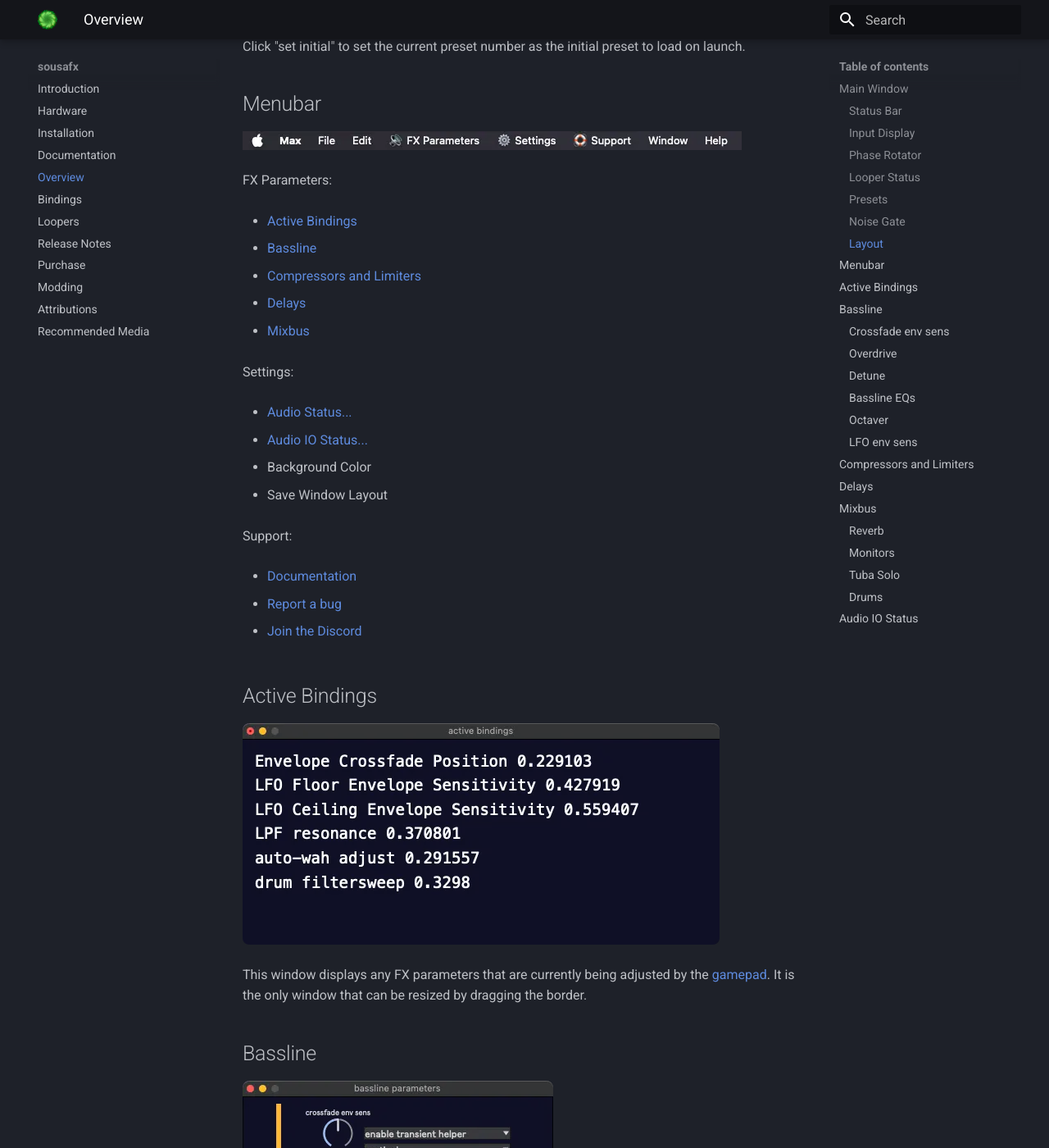
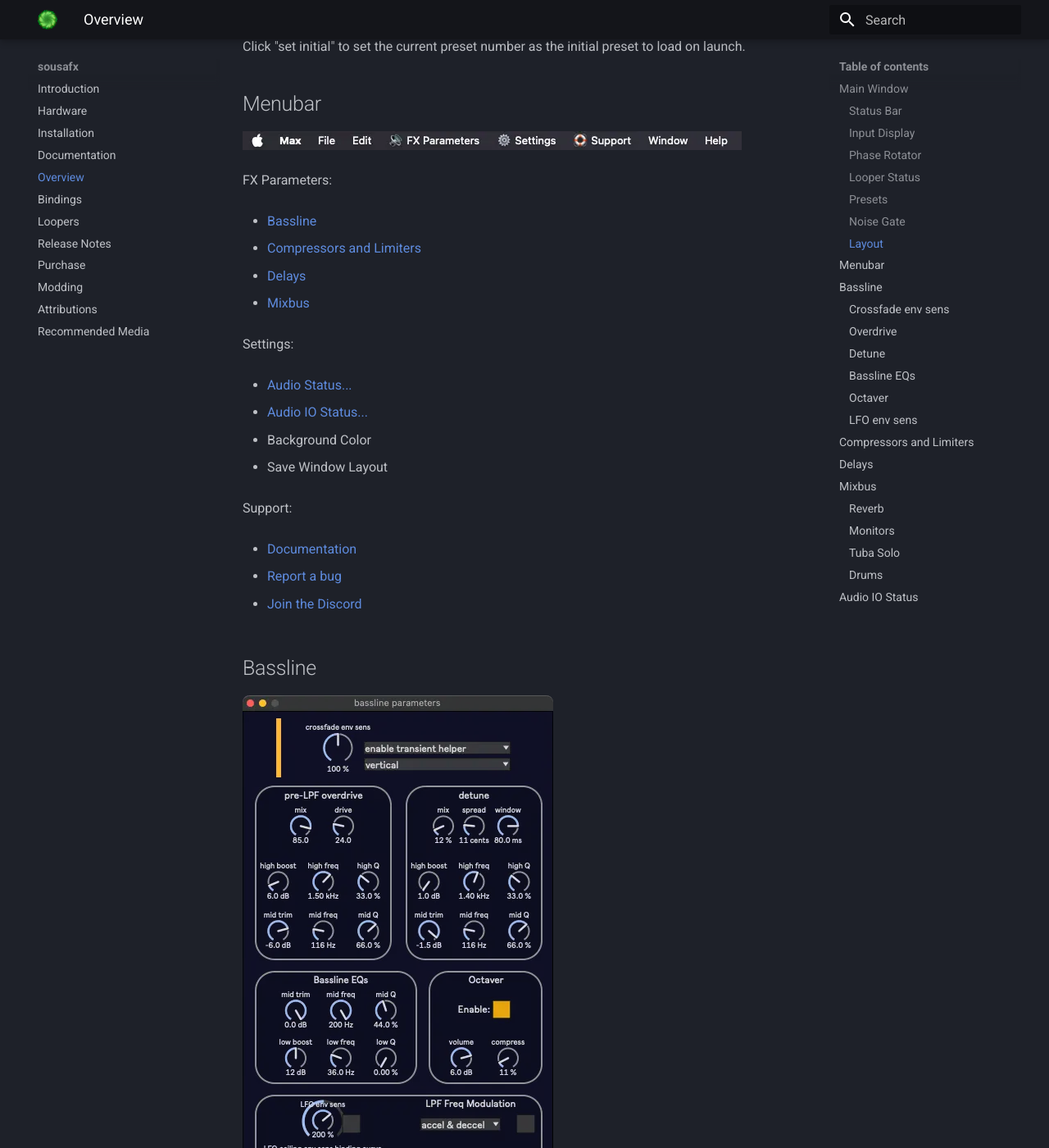
Before and after one commit to Sousastep/SousaFX-rnbo-docs, an MkDocs documentation site: the page built from docs/overview.md, in a window 1280 px wide and 1400 px high, scrolled down 3443 px. Shown: the whole window at 82% size. Built offline with MkDocs 1.6.1 and Material for MkDocs 9.7.7, drawn with Linux system fonts in a browser that asks for light colours; the version menu is left out.

Commit message:
remove active bindings window

```diff
--- a/docs/overview.md
+++ b/docs/overview.md
@@ -88,7 +88,7 @@
 
 FX Parameters:
 
-- [Active Bindings](overview.md#active-bindings)
+<!-- [Active Bindings](overview.md#active-bindings) -->
 
 - [Bassline](overview.md#bassline)
 
@@ -117,11 +117,11 @@
 - [Join the Discord](https://discord.gg/JkSQzfZUdT)
 
 
-## Active Bindings
+<!-- ## Active Bindings
 
 ![bind](img/active_bindings.webp)
 
-This window displays any FX parameters that are currently being adjusted by the [gamepad](bindings.md). It is the only window that can be resized by dragging the border.
+This window displays any FX parameters that are currently being adjusted by the [gamepad](bindings.md). It is the only window that can be resized by dragging the border. -->
 
 ## Bassline
 
```
Also changed, not shown: docs/bindings.md (+3 -3 lines).
